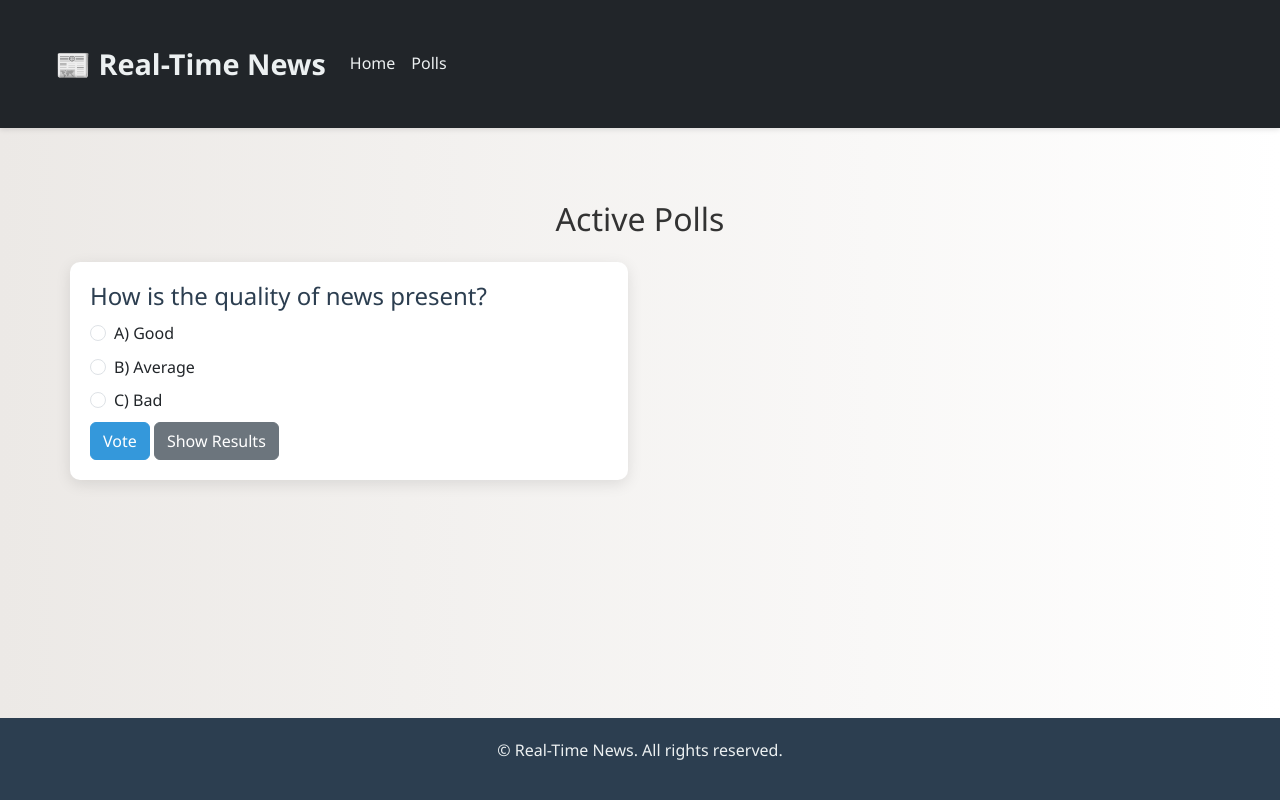
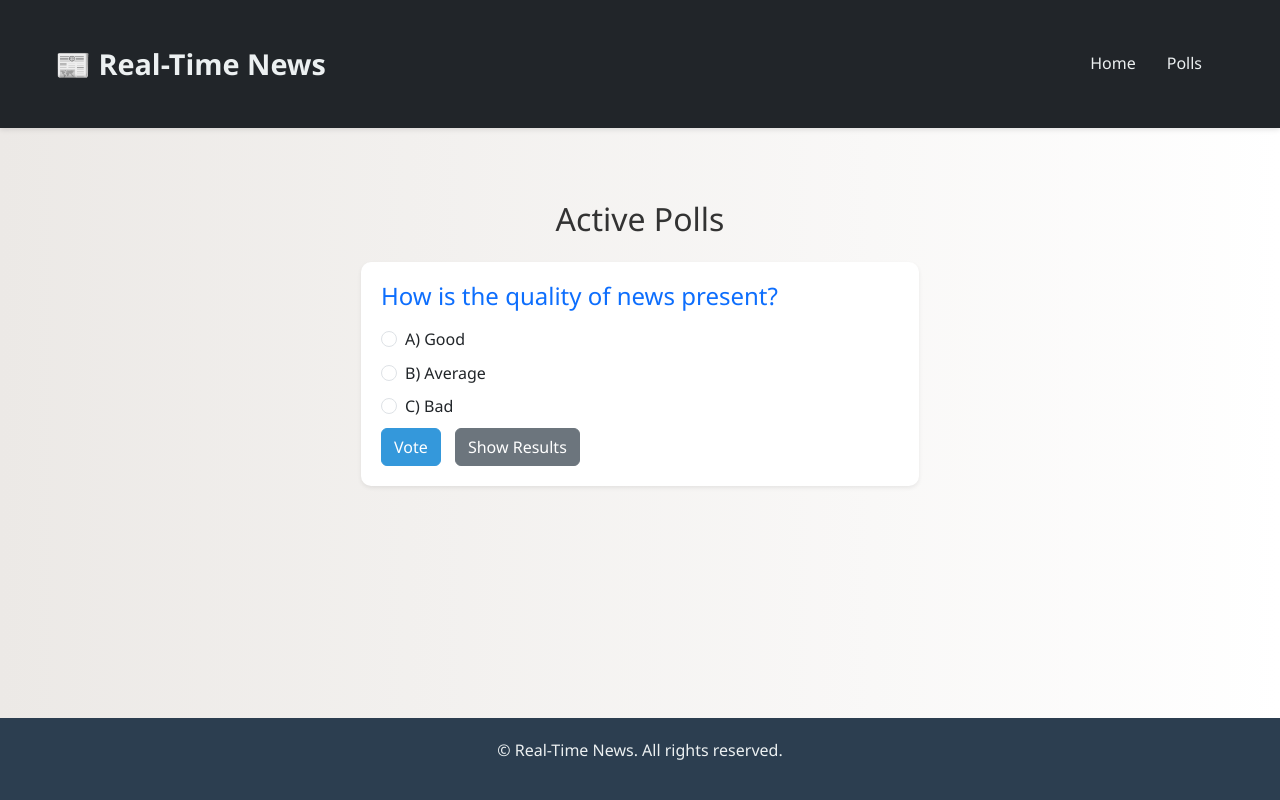
Before and after one commit to HAcker-1unoff-off/PBL, a Django app: page /polls/ in a window 1280 px wide. Run offline with Django 5.2, Linux system fonts and the light colour scheme; data comes from the database, SQL or seed files in the repository; data that the repository does not hold is empty; some libraries are stand-ins or nearby versions.

Commit message:
Sixth Instance

```diff
--- a/newsapp/static/css/style.css
+++ b/newsapp/static/css/style.css
@@ -20,22 +20,41 @@ body {
     background-color: #2c3e50;
     padding: 1rem 0;
     box-shadow: 0 2px 5px rgba(0, 0, 0, 0.1);
+    margin-bottom: 20px;
 }
 
 .navbar-brand {
     color: #ecf0f1;
     font-weight: bold;
     font-size: 1.8rem;
+    transition: color 0.3s ease;
+}
+
+.navbar-brand:hover {
+    color: #3498db;
 }
 
 .navbar-nav .nav-link {
     color: #ecf0f1;
-    margin-right: bold;
+    margin-right: 15px;
     transition: color 0.3s ease;
 }
 
 .navbar-nav .nav-link:hover {
     color: #3498db;
+}
+
+.poll-form .btn {
+    margin-right: 10px;
+}
+
+.results-container li {
+    padding: 8px 0;
+    border-bottom: 1px solid #eee;
+}
+
+.results-container li:last-child {
+    border-bottom: none;
 }
 
 .card {
--- a/newsapp/templates/newsapp/index.html
+++ b/newsapp/templates/newsapp/index.html
@@ -19,7 +19,7 @@
                 <span class="navbar-toggler-icon"></span>
             </button>
             <div class="collapse navbar-collapse" id="navbarNav">
-                <ul class="navbar-nav">
+                <ul class="navbar-nav ms-auto">
                     <li class="nav-item">
                         <a class="nav-link" href="{% url 'index' %}">Home</a>
                     </li>
@@ -30,7 +30,7 @@
             </div>
         </div>
     </nav>
-    <div class="container mt-4">
+    <div class="container mt-4 flex-grow-1">
         <!--h1 class="text-center mb-4">📰 Real-Time News</h1-->
         {% block content %}
         {% comment %}
--- a/newsapp/templates/newsapp/polls.html
+++ b/newsapp/templates/newsapp/polls.html
@@ -4,12 +4,12 @@
 {% block content %}
 <div class="container mt-4">
     <h2 class="text-center mb-4">Active Polls</h2>
-    <div id="polls-container" class="row">
+    <div id="polls-container" class="row justify-content-center">
         {% for poll in polls %}
-        <div class="col-md-6 mb-4">
-            <div class="card">
+        <div class="col-md-8 col-lg-6 mb-4">
+            <div class="card shadow-sm">
                 <div class="card-body">
-                    <h5 class="card-title">{{ poll.question }}</h5>
+                    <h5 class="card-title text-primary mb-3">{{ poll.question }}</h5>
                     <form class="poll-form" data-poll-id="{{ poll.id }}">
                         {% csrf_token %}
                         {% for choice in poll.choices.all %}
@@ -23,7 +23,7 @@
                         <button type="submit" class="btn btn-primary">Vote</button>
                         <button type="button" class="btn btn-secondary show-results" data-poll-id="{{ poll.id }}">Show Results</button>
                     </form>
-                    <div class="results-container mt-3" id="results-{{ poll.id }}" style="display: none;"></div>
+                    <div class="results-container mt-3 p-3 border rounded bg-light" id="results-{{ poll.id }}" style="display: none;"></div>
                 </div>
             </div>
         </div>
```
